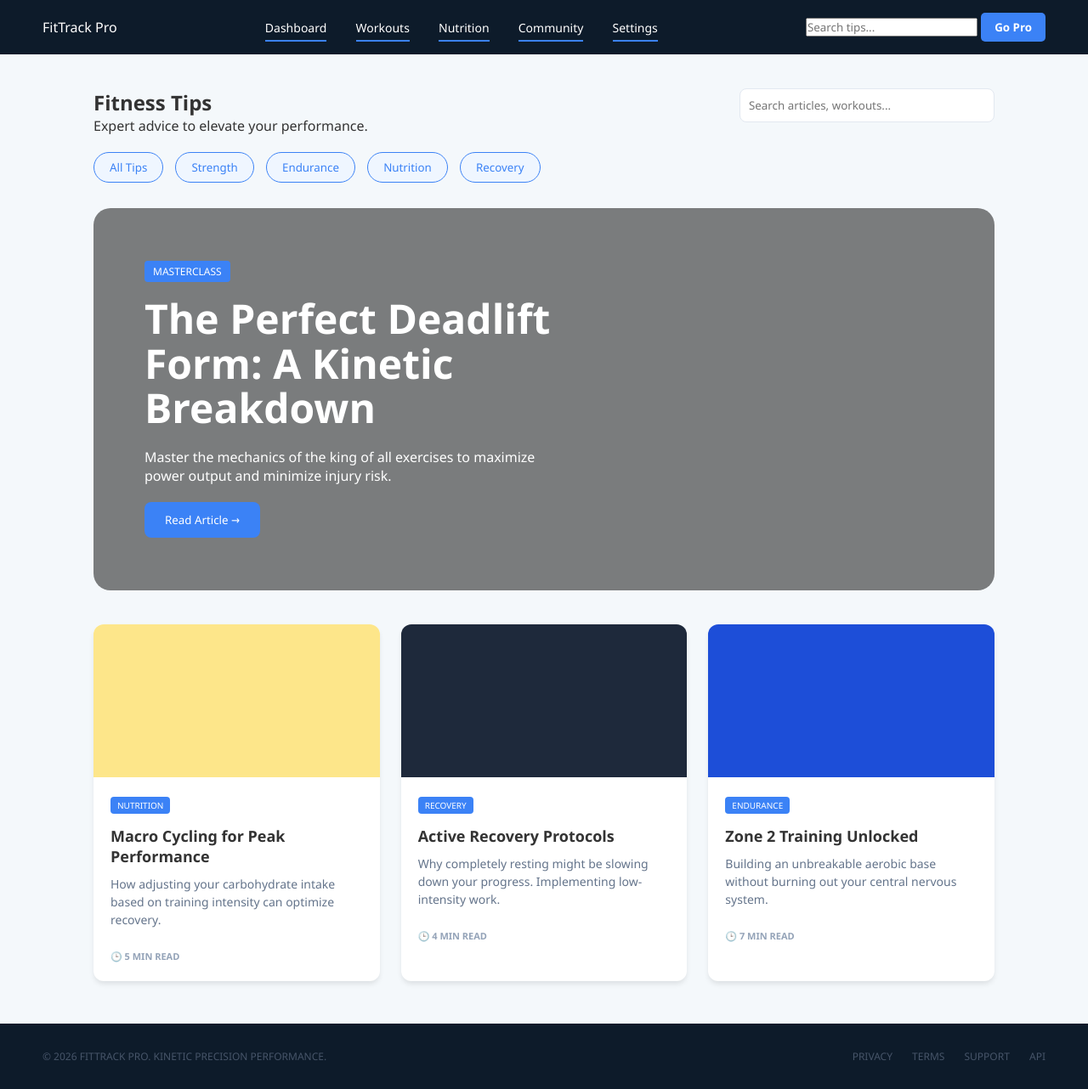
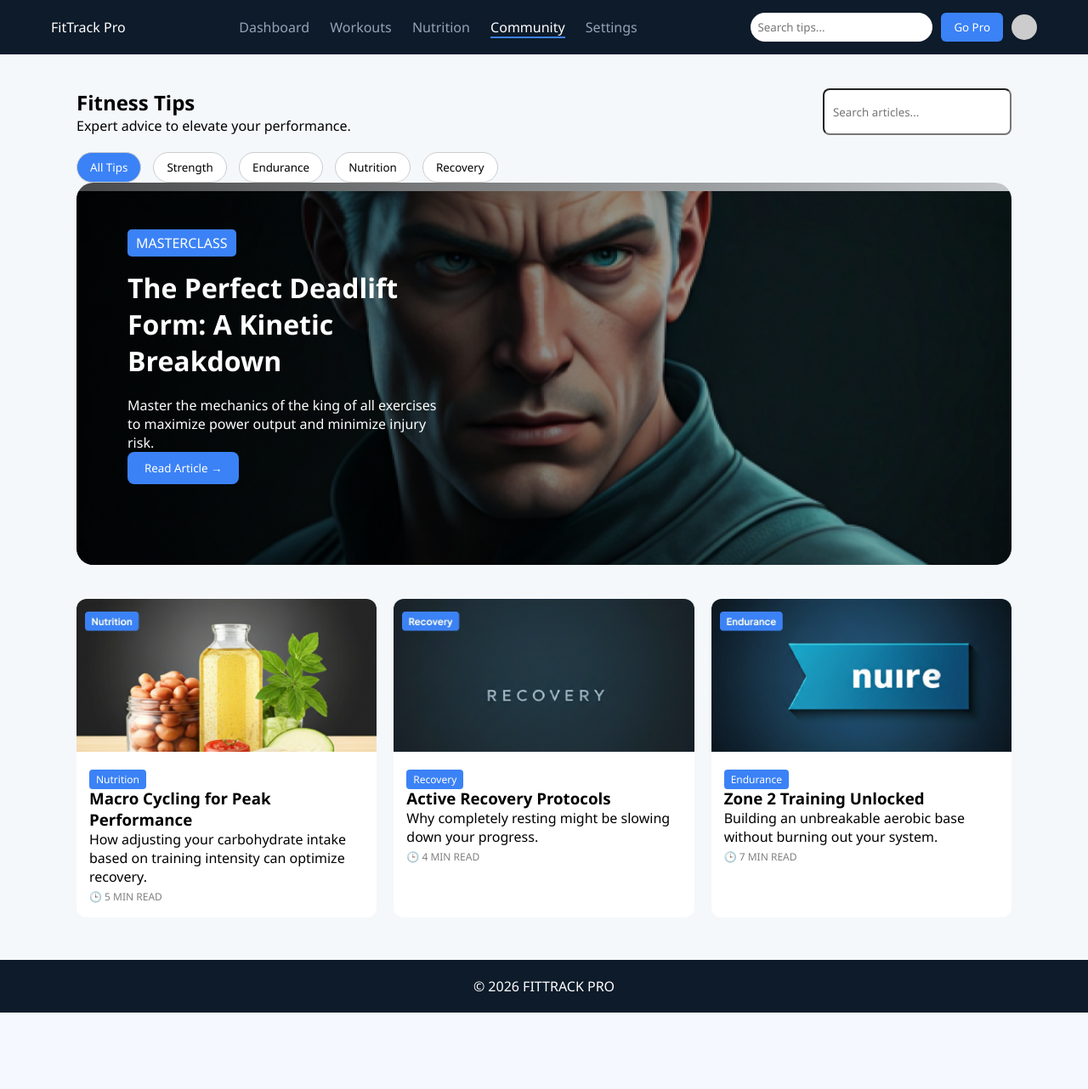
Before and after one commit to Mohamedahmedkotb/IRONPULSE, a PHP site: page /html/FitnessTips.html in a window 1280 px wide. Shown: the whole page at 85% size. After the commit the page ends 1192 px from the top, so only its background shows below. Run offline with PHP 8.4, Linux system fonts and the light colour scheme; some libraries are stand-ins or nearby versions.

Commit message:
htmlandcss

```diff
--- a/html/FitnessTips.html
+++ b/html/FitnessTips.html
@@ -3,19 +3,23 @@
 <head>
     <meta charset="UTF-8">
     <meta name="viewport" content="width=device-width, initial-scale=1.0">
+    <title>Fitness Tips</title>
     <link rel="stylesheet" href="../styles/FitnessTips.css">
 </head>
 <body>
 
+<!-- NAVBAR -->
 <header class="navbar">
     <div class="logo">FitTrack Pro</div>
+
     <nav>
-            <a href="#" class="active">Dashboard</a>
-            <a href="#" class="active">Workouts</a>
-            <a href="#" class="active">Nutrition</a>
+        <a href="#">Dashboard</a>
+        <a href="#">Workouts</a>
+        <a href="#">Nutrition</a>
         <a href="#" class="active">Community</a>
-            <a href="#" class="active">Settings</a>
+        <a href="#">Settings</a>
     </nav>
+
     <div class="nav-right">
         <input type="text" placeholder="Search tips..." class="search-bar">
         <button class="btn-go-pro">Go Pro</button>
@@ -23,37 +27,50 @@
     </div>
 </header>
 
+<!-- MAIN -->
 <main class="container">
+
     <section class="page-header">
         <div>
             <h1>Fitness Tips</h1>
             <p>Expert advice to elevate your performance.</p>
         </div>
-            <input type="text" placeholder="Search articles, workouts..." class="main-search">
+
+        <input type="text" placeholder="Search articles..." class="main-search">
     </section>
 
+    <!-- FILTERS -->
     <div class="filters">
         <button class="filter-btn active">All Tips</button>
-            <button class="filter-btn active">Strength</button>
-            <button class="filter-btn active">Endurance</button>
-            <button class="filter-btn active">Nutrition</button>
-            <button class="filter-btn active">Recovery</button>
+        <button class="filter-btn">Strength</button>
+        <button class="filter-btn">Endurance</button>
+        <button class="filter-btn">Nutrition</button>
+        <button class="filter-btn">Recovery</button>
     </div>
 
+    <!-- HERO -->
     <section class="hero-card">
+        <img class="hero-img" src="../assets/media/6e6ad3a1-68ac-423f-b9ae-4f34adc3c127.jpg" alt="Hero">
+
+        <div class="hero-overlay"></div>
+
         <div class="hero-content">
             <span class="badge">MASTERCLASS</span>
             <h2>The Perfect Deadlift Form: A Kinetic Breakdown</h2>
-                <p>Master the mechanics of the king of all exercises to maximize power output and minimize injury risk.</p>
-                <button class="btn-primary">Read Article &rarr;</button>
+            <p>
+                Master the mechanics of the king of all exercises to maximize power output and minimize injury risk.
+            </p>
+            <button class="btn-primary">Read Article →</button>
         </div>
     </section>
 
+    <!-- CARDS -->
     <section class="article-grid">
+
         <article class="card">
-                <div class="card-img nutrition-img"></div>
+            <img src="../assets/media/e6fdd6dc-ac39-4854-9064-dd060dbe12d4.jpg" alt="">
             <div class="card-body">
-                    <span class="card-badge nutrition">Nutrition</span>
+                <span class="card-badge">Nutrition</span>
                 <h3>Macro Cycling for Peak Performance</h3>
                 <p>How adjusting your carbohydrate intake based on training intensity can optimize recovery.</p>
                 <span class="read-time">🕒 5 MIN READ</span>
@@ -61,32 +78,32 @@
         </article>
 
         <article class="card">
-                <div class="card-img recovery-img"></div>
+            <img src="../assets/media/0f8967fd-3116-426f-9100-812443f27371.jpg" alt="">
             <div class="card-body">
-                    <span class="card-badge recovery">Recovery</span>
+                <span class="card-badge">Recovery</span>
                 <h3>Active Recovery Protocols</h3>
-                    <p>Why completely resting might be slowing down your progress. Implementing low-intensity work.</p>
+                <p>Why completely resting might be slowing down your progress.</p>
                 <span class="read-time">🕒 4 MIN READ</span>
             </div>
         </article>
 
         <article class="card">
-                <div class="card-img endurance-img"></div>
+            <img src="../assets/media/db2f2f7e-4040-4d7c-81fb-6420b27c111b.jpg" alt="">
             <div class="card-body">
-                    <span class="card-badge endurance">Endurance</span>
+                <span class="card-badge">Endurance</span>
                 <h3>Zone 2 Training Unlocked</h3>
-                    <p>Building an unbreakable aerobic base without burning out your central nervous system.</p>
+                <p>Building an unbreakable aerobic base without burning out your system.</p>
                 <span class="read-time">🕒 7 MIN READ</span>
             </div>
         </article>
+
     </section>
+
 </main>
 
+<!-- FOOTER -->
 <footer>
-        <p>&copy; 2026 FITTRACK PRO. KINETIC PRECISION PERFORMANCE.</p>
-        <div class="footer-links">
-            <a href="#">PRIVACY</a> <a href="#">TERMS</a> <a href="#">SUPPORT</a> <a href="#">API</a>
-        </div>
+    <p>© 2026 FITTRACK PRO</p>
 </footer>
 
 </body>
--- a/styles/FitnessTips.css
+++ b/styles/FitnessTips.css
@@ -2,149 +2,184 @@
     margin: 0;
     padding: 0;
     box-sizing: border-box;
-    font-family: 'Segoe UI', Tahoma, Geneva, Verdana, sans-serif;
+    font-family: 'Segoe UI', sans-serif;
 }
 
 body {
     background-color: #f4f8fb;
-    color: #333;
 }
 
-/* Navbar */
+/* NAVBAR */
 .navbar {
-    background-color: #0d1b2a;
+    background: #0d1b2a;
     color: white;
     display: flex;
+    justify-content: space-between;
     align-items: center;
-    justify-content: space-between;
-    padding: 15px 50px;
+    padding: 15px 60px;
 }
 
 .navbar nav a {
     color: #94a3b8;
+    margin: 0 10px;
     text-decoration: none;
-    margin: 0 15px;
-    font-size: 14px;
 }
 
 .navbar nav a.active {
     color: white;
     border-bottom: 2px solid #3b82f6;
-    padding-bottom: 5px;
+}
+
+.nav-right {
+    display: flex;
+    gap: 10px;
+    align-items: center;
+}
+
+.search-bar {
+    padding: 8px;
+    border-radius: 20px;
+    border: none;
 }
 
 .btn-go-pro {
-    background-color: #3b82f6;
+    background: #3b82f6;
     color: white;
     border: none;
-    padding: 8px 16px;
-    border-radius: 5px;
-    cursor: pointer;
-    font-weight: bold;
+    padding: 8px 15px;
+    border-radius: 6px;
 }
 
-/* Layout Container */
+.profile-pic {
+    width: 30px;
+    height: 30px;
+    background: #ccc;
+    border-radius: 50%;
+}
+
+/* CONTAINER */
 .container {
     max-width: 1100px;
     margin: 40px auto;
-    padding: 0 20px;
 }
 
+/* HEADER */
 .page-header {
     display: flex;
     justify-content: space-between;
-    align-items: flex-start;
     margin-bottom: 20px;
 }
 
 .main-search {
-    width: 300px;
     padding: 10px;
     border-radius: 8px;
-    border: 1px solid #e2e8f0;
 }
 
-/* Filters */
-.filters {
-    margin-bottom: 30px;
-}
-
+/* FILTERS */
 .filter-btn {
-    padding: 8px 18px;
+    padding: 8px 15px;
+    border-radius: 20px;
+    border: 1px solid #ccc;
+    background: white;
     margin-right: 10px;
-    border-radius: 20px;
-    border: 1px solid #e2e8f0;
-    background: white;
-    color: #64748b;
-    cursor: pointer;
 }
 
 .filter-btn.active {
-    background: #eff6ff;
-    color: #3b82f6;
-    border-color: #3b82f6;
+    background: #3b82f6;
+    color: white;
 }
 
-/* Hero Section */
+/* HERO */
 .hero-card {
-    background: linear-gradient(rgba(0,0,0,0.5), rgba(0,0,0,0.5)),
-                url('https://via.placeholder.com/1200x500/111') center/cover;
+    position: relative;
     height: 450px;
     border-radius: 20px;
-    display: flex;
-    align-items: center;
-    padding: 60px;
-    color: white;
+    overflow: hidden;
     margin-bottom: 40px;
 }
 
-.hero-content { max-width: 500px; }
-.badge { background: #3b82f6; padding: 4px 10px; border-radius: 4px; font-size: 12px; }
-.hero-card h2 { font-size: 3rem; margin: 20px 0; line-height: 1.1; }
-.btn-primary {
-    background: #3b82f6; border: none; color: white;
-    padding: 12px 24px; border-radius: 8px; margin-top: 20px; cursor: pointer;
+.hero-img {
+    position: absolute;
+    width: 100%;
+    height: 100%;
+    object-fit: cover;
+    margin-top: 10px;
 }
 
-/* Grid Cards */
+.hero-overlay {
+    position: absolute;
+    width: 100%;
+    height: 100%;
+    background: linear-gradient(to right, rgba(0,0,0,0.7), rgba(0,0,0,0.2));
+}
+
+.hero-content {
+    position: relative;
+    color: white;
+    padding: 60px;
+    max-width: 500px;
+}
+
+.badge {
+    background: #3b82f6;
+    padding: 5px 10px;
+    border-radius: 5px;
+}
+
+.hero-content h2 {
+    font-size: 2rem;
+    margin: 20px 0;
+}
+
+.btn-primary {
+    background: #3b82f6;
+    border: none;
+    padding: 10px 20px;
+    color: white;
+    border-radius: 8px;
+}
+
+/* CARDS */
 .article-grid {
     display: grid;
-    grid-template-columns: repeat(auto-fit, minmax(300px, 1fr));
-    gap: 25px;
+    grid-template-columns: repeat(3, 1fr);
+    gap: 20px;
 }
 
 .card {
     background: white;
     border-radius: 12px;
     overflow: hidden;
-    box-shadow: 0 4px 6px -1px rgba(0, 0, 0, 0.1);
 }
 
-.card-img { height: 180px; background-color: #ddd; }
-/* Placeholder colors for images */
-.nutrition-img { background-color: #fde68a; }
-.recovery-img { background: #1e293b; }
-.endurance-img { background: #1d4ed8; }
-
-.card-body { padding: 20px; }
-.card-badge { font-size: 10px; text-transform: uppercase; padding: 3px 8px; border-radius: 4px; color: white; }
-.nutrition { background: #3b82f6; }
-.recovery { background: #3b82f6; }
-.endurance { background: #3b82f6; }
-
-.card h3 { margin: 15px 0 10px; font-size: 18px; }
-.card p { color: #64748b; font-size: 14px; margin-bottom: 20px; line-height: 1.5; }
-.read-time { font-size: 11px; color: #94a3b8; font-weight: bold; }
-
-/* Footer */
-footer {
-    background: #0d1b2a;
-    color: #475569;
-    padding: 30px 50px;
-    display: flex;
-    justify-content: space-between;
-    font-size: 12px;
-    margin-top: 50px;
+.card img {
+    width: 100%;
+    height: 180px;
+    object-fit: cover;
 }
 
-.footer-links a { color: #475569; text-decoration: none; margin-left: 20px; }
+.card-body {
+    padding: 15px;
+}
+
+.card-badge {
+    background: #3b82f6;
+    color: white;
+    padding: 3px 8px;
+    font-size: 12px;
+    border-radius: 4px;
+}
+
+.read-time {
+    font-size: 12px;
+    color: gray;
+}
+
+/* FOOTER */
+footer {
+    margin-top: 50px;
+    padding: 20px;
+    background: #0d1b2a;
+    color: white;
+    text-align: center;
+}
```
Also changed, not shown: assets/media/0f8967fd-3116-426f-9100-812443f27371.jpg (added), assets/media/6e6ad3a1-68ac-423f-b9ae-4f34adc3c127.jpg (added), assets/media/db2f2f7e-4040-4d7c-81fb-6420b27c111b.jpg (added), assets/media/e6fdd6dc-ac39-4854-9064-dd060dbe12d4.jpg (added). Lines whose indentation alone changed are shown as unchanged.
